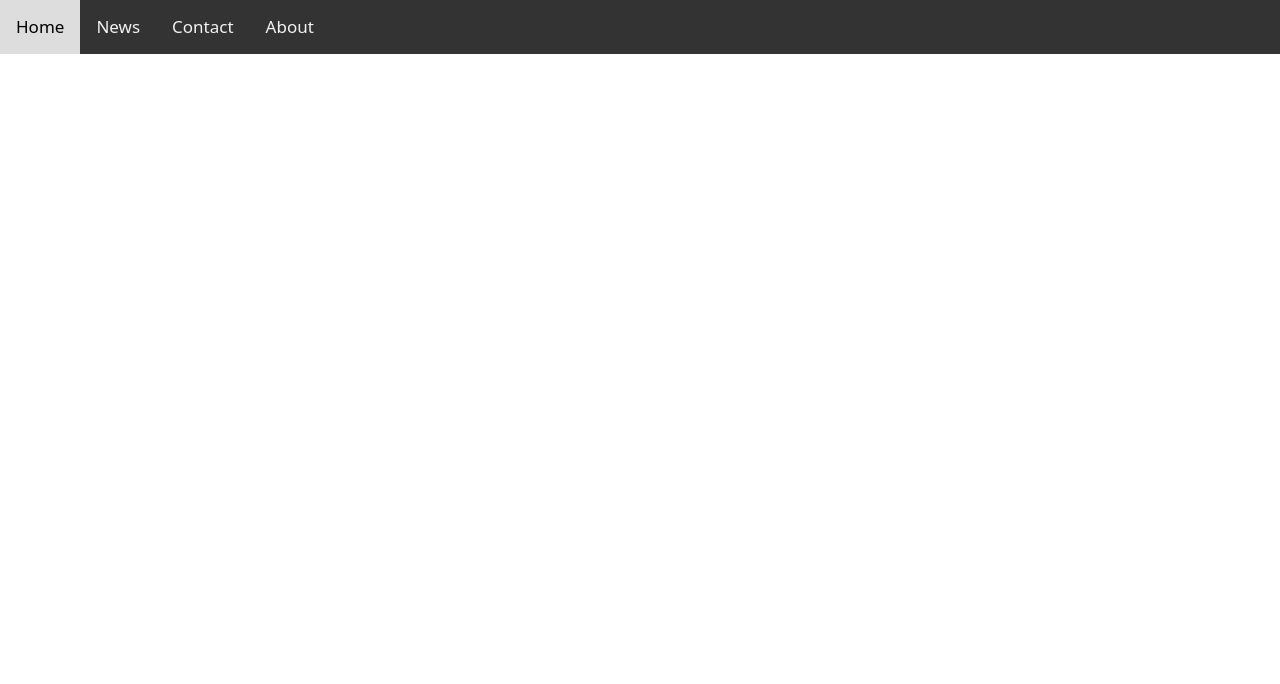
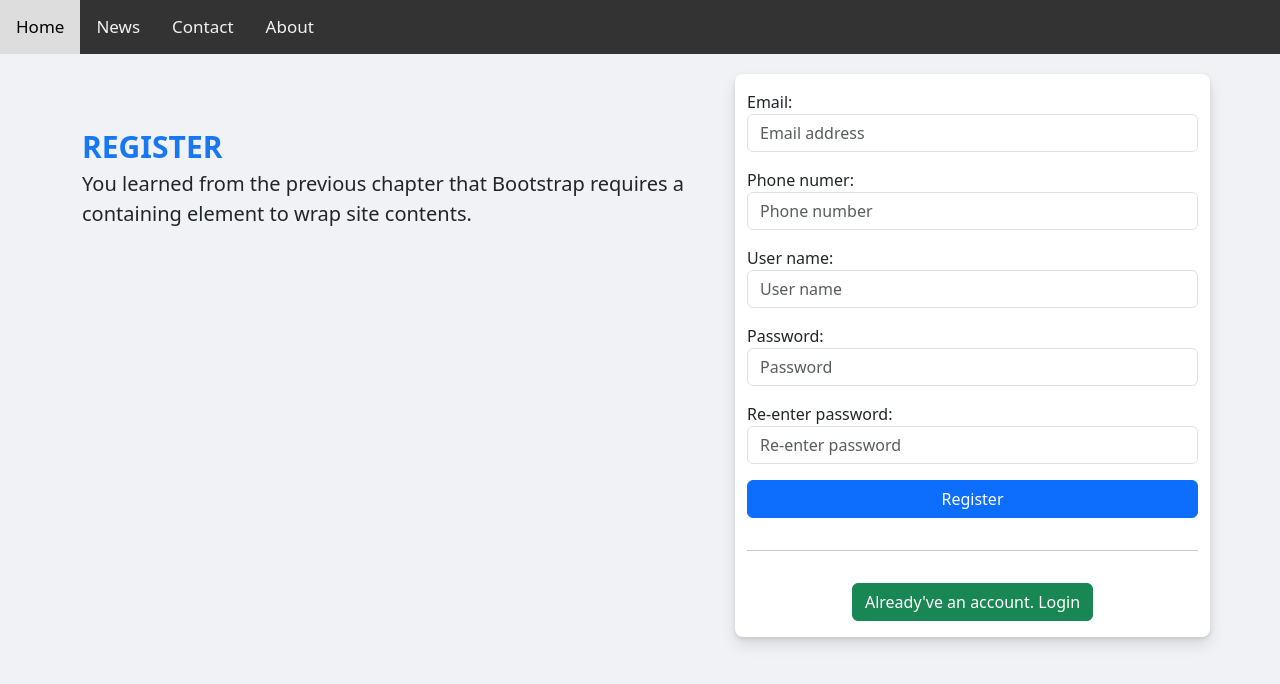
Before and after one commit to dinhthanhhai/managing_feweb, a React (Create React App) app: page /register in a window 1280 px wide. Shown: the top 684 px of the page. Built offline with nearby package versions, Linux system fonts and the light colour scheme.

Commit message:
form register responsive

```diff
--- a/src/App.js
+++ b/src/App.js
@@ -2,6 +2,7 @@
 import Nav from "./components/Navigation/Nav";
 import { BrowserRouter, Routes, Route } from "react-router-dom";
 import Login from "./components/Login/Login";
+import Register from "./components/Register/Register";
 import "bootstrap/dist/css/bootstrap.min.css";
 
 function App() {
@@ -15,6 +16,7 @@
           <Route path="/about"></Route>
           <Route path="/"></Route>
           <Route path="/login" element={<Login />}></Route>
+          <Route path="/register" element={<Register />}></Route>
 
           {/* <Route path="*" element={<NoPage />} /> */}
         </Routes>
--- a/src/components/Login/Login.js
+++ b/src/components/Login/Login.js
@@ -1,7 +1,13 @@
 import React from "react";
 import "./Login.scss";
+import { useNavigate } from "react-router-dom";
 
 const Login = (props) => {
+  const navigate = useNavigate();
+  const handleCreateNewAccount = () => {
+    navigate("/register");
+  };
+
   return (
     <div className="login-container">
       <div className="container">
@@ -34,7 +40,12 @@
               </a>
             </span>
             <div className="text-center">
-              <button className="btn btn-success">Create New Account</button>
+              <button
+                className="btn btn-success"
+                onClick={() => handleCreateNewAccount()}
+              >
+                Create New Account
+              </button>
             </div>
           </div>
         </div>
--- /dev/null
+++ b/src/components/Register/Register.js
@@ -0,0 +1,82 @@
+import React from "react";
+import "./Register.scss";
+import { useNavigate } from "react-router-dom";
+
+const Register = (props) => {
+  const navigate = useNavigate();
+
+  const handleLogin = () => {
+    navigate("/login");
+  };
+
+  return (
+    <div className="register-container">
+      <div className="container">
+        <div className="row px-3 px-sm-0">
+          <div className="content-left col-7 d-none d-sm-block">
+            <div className="brand">Register</div>
+            <div className="detail">
+              You learned from the previous chapter that Bootstrap requires a
+              containing element to wrap site contents.
+            </div>
+          </div>
+
+          <div className="content-right col-12 col-sm-5 d-flex flex-column gap-3 py-3">
+            <div className="brand d-sm-none">Register</div>
+            <div className="form-group">
+              <label>Email:</label>
+              <input
+                type="text"
+                placeholder="Email address"
+                className="form-control"
+              ></input>
+            </div>
+            <div className="form-group">
+              <label>Phone numer:</label>
+              <input
+                type="text"
+                placeholder="Phone number"
+                className="form-control"
+              ></input>
+            </div>
+            <div className="form-group">
+              <label>User name:</label>
+              <input
+                type="text"
+                placeholder="User name"
+                className="form-control"
+              ></input>
+            </div>
+            <div className="form-group">
+              <label>Password:</label>
+              <input
+                type="password"
+                placeholder="Password"
+                className="form-control"
+              ></input>
+            </div>
+            <div className="form-group">
+              <label>Re-enter password:</label>
+              <input
+                type="password"
+                placeholder="Re-enter password"
+                className="form-control"
+              ></input>
+            </div>
+
+            <button className="btn btn-primary">Register</button>
+            <hr />
+
+            <div className="text-center">
+              <button className="btn btn-success" onClick={() => handleLogin()}>
+                Already've an account. Login
+              </button>
+            </div>
+          </div>
+        </div>
+      </div>
+    </div>
+  );
+};
+
+export default Register;
--- /dev/null
+++ b/src/components/Register/Register.scss
@@ -0,0 +1,52 @@
+.red {
+  border: 1px solid red;
+}
+
+.green {
+  border: 1px solid green;
+}
+
+.yellow {
+  border: 1px solid yellow;
+}
+
+.register-container {
+  background-color: #f0f2f5;
+  min-height: 100vh;
+  padding-top: 20px;
+
+  .content-right {
+    border-radius: 8px;
+    background-color: #fff;
+    box-shadow: 0 2px 4px rgb(0 0 0 / 10%), 0 8px 16px rgb(0 0 0 / 10%);
+    box-sizing: border-box;
+
+    .brand {
+      text-transform: uppercase;
+      font-size: 20px;
+      color: #1877f2;
+      text-align: center;
+      font-weight: 600;
+    }
+
+    .forgot-password {
+      text-decoration: none;
+      &:hover {
+        text-decoration: underline;
+      }
+    }
+  }
+
+  .content-left {
+    margin-top: 50px;
+    .brand {
+      text-transform: uppercase;
+      font-size: 30px;
+      color: #1877f2;
+      font-weight: 600;
+    }
+    .detail {
+      font-size: 20px;
+    }
+  }
+}
```
